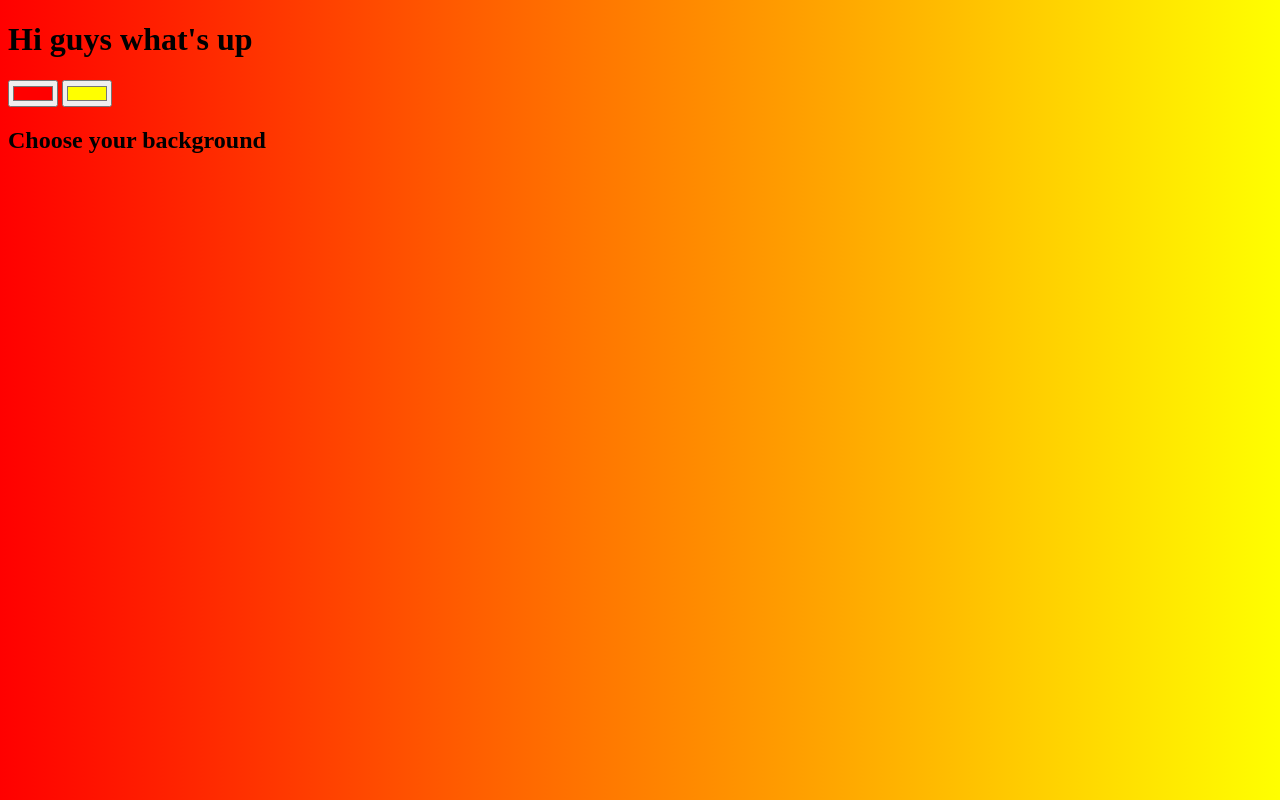
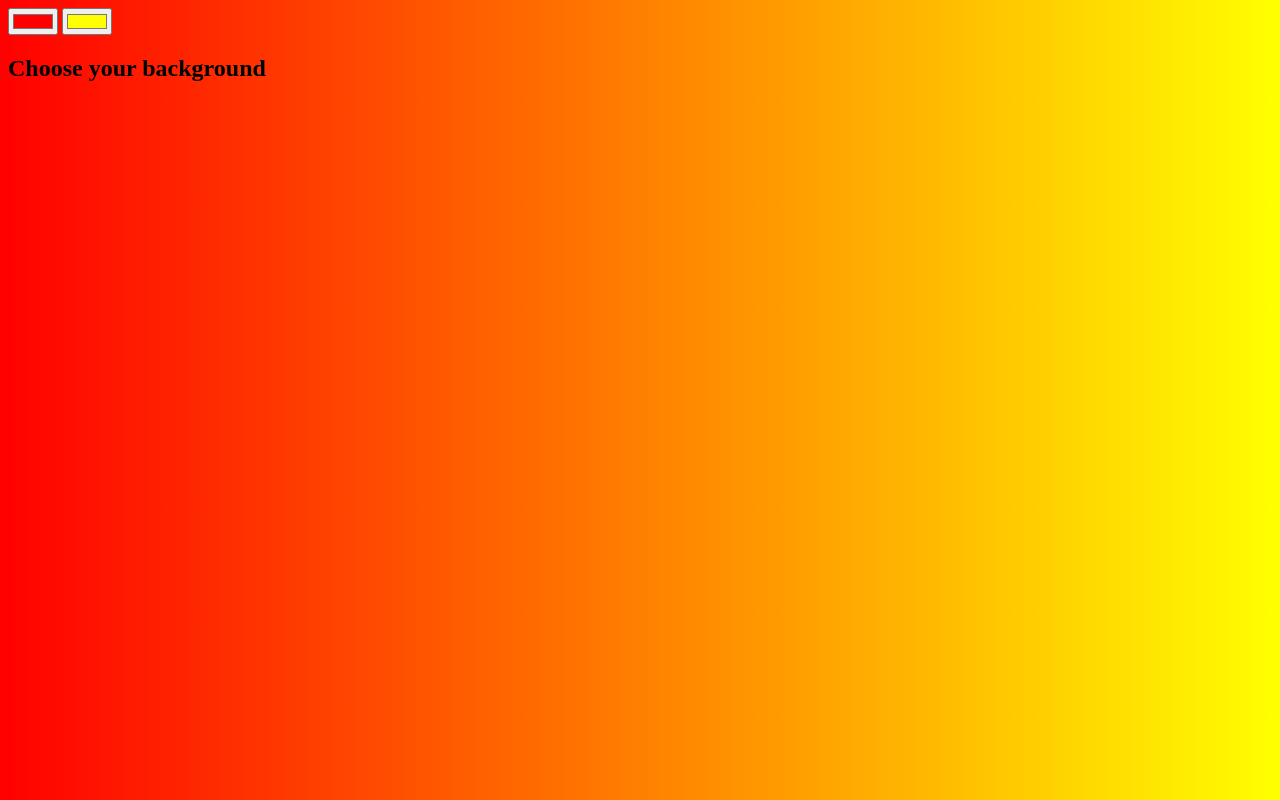
Before and after one commit to bawanegi/background-generator, a plain HTML site: page index.html in a window 1280 px wide. Drawn offline with Linux system fonts and the light colour scheme.

Commit message:
changet h1

```diff
--- a/index.html
+++ b/index.html
@@ -8,7 +8,6 @@
     <title>Background-linear-gradient </title>
 </head>
 <body>
-    <h1>Hi guys what's up</h1>
     <input  class="color1"type="color" name="color1" value="#ff0000">
     <input class="color2" type="color" name="color2" value="#ffff00">
     <h2>Choose your background</h2>
```
